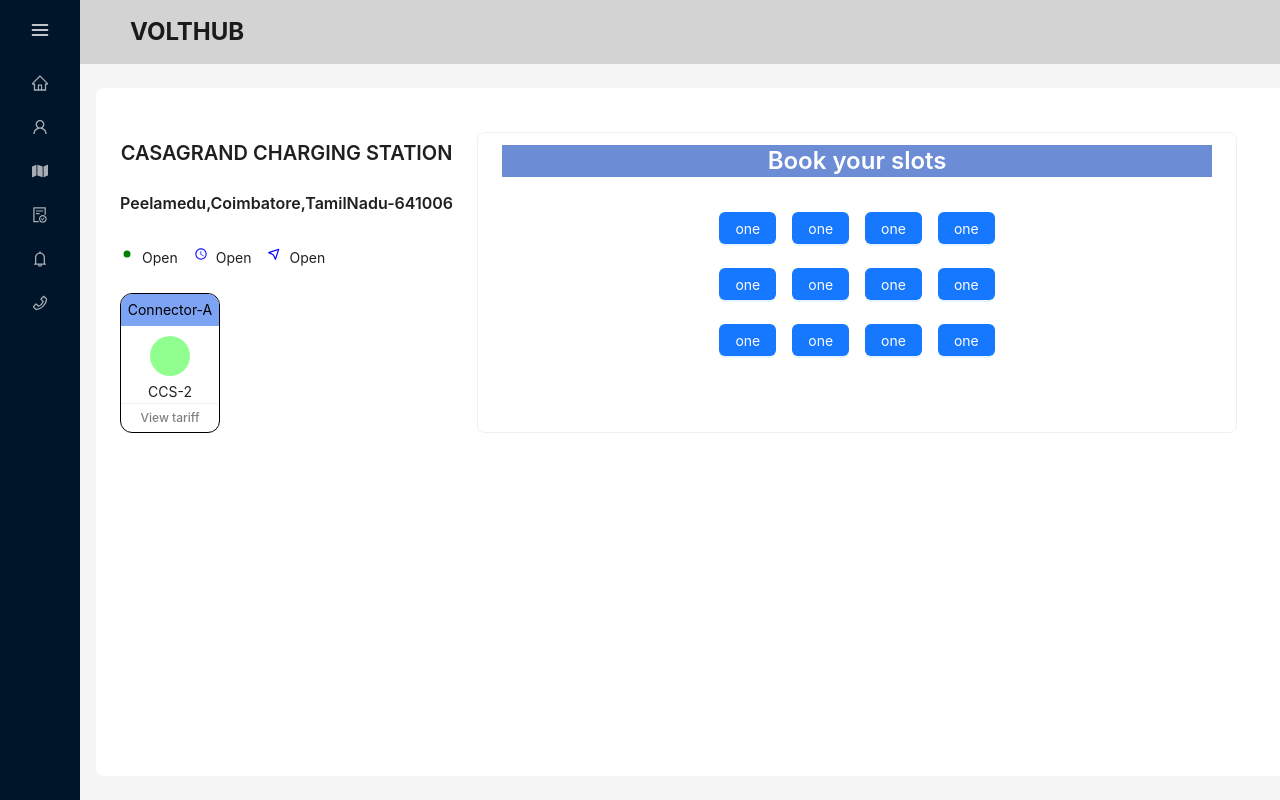
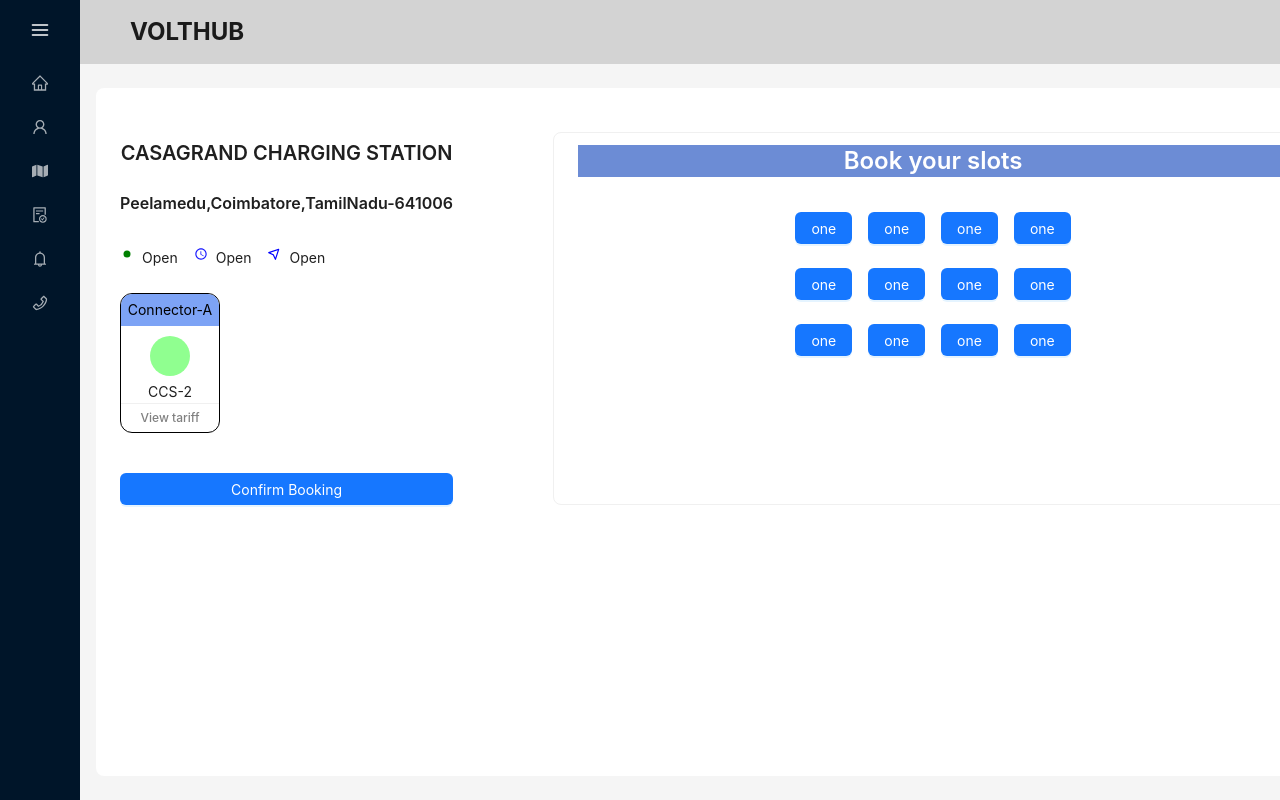
Before and after one commit to ranjana152/iris_volthub, a React (Vite) app in the folder frontend_volthub/: page /slotdashboard in a window 1280 px wide. Shown: the top 800 px of the page. Built offline with nearby package versions, Linux system fonts and the light colour scheme.

Commit message:
added button

```diff
--- a/frontend_volthub/src/pages/slotbooking/bookslots.tsx
+++ b/frontend_volthub/src/pages/slotbooking/bookslots.tsx
@@ -1,14 +1,20 @@
 /* eslint-disable react/no-array-index-key */
 import React from 'react';
-import { Flex } from 'antd';
+import { Button, Flex } from 'antd';
 import Slot_selection from './slots';
 import Slot_content1 from './slot_content1';
+import { useNavigate } from 'react-router-dom';
 const Slot_content2: React.FC = () => {
+    const navigate = useNavigate();
     return (
-        <Flex wrap gap='large'>
-            <Slot_content1 />
+        <Flex wrap gap={100} style={{ margin: 'auto' }}>
+            <Flex vertical>
+                <Slot_content1 />
+                <Button type='primary' onClick={() => navigate('/dashboard')} style={{ marginTop: 40 }}>Confirm Booking</Button>
+            </Flex>
             <Slot_selection />
         </Flex>
+
     );
 };
 
--- a/frontend_volthub/src/pages/slotbooking/slots.tsx
+++ b/frontend_volthub/src/pages/slotbooking/slots.tsx
@@ -1,5 +1,5 @@
 import React from "react";
-import { Card, Row, Col, Typography, Flex, Button } from "antd";
+import { Card, Typography, Flex, Button } from "antd";
 
 const { Title } = Typography;
 const slotData = [
```
